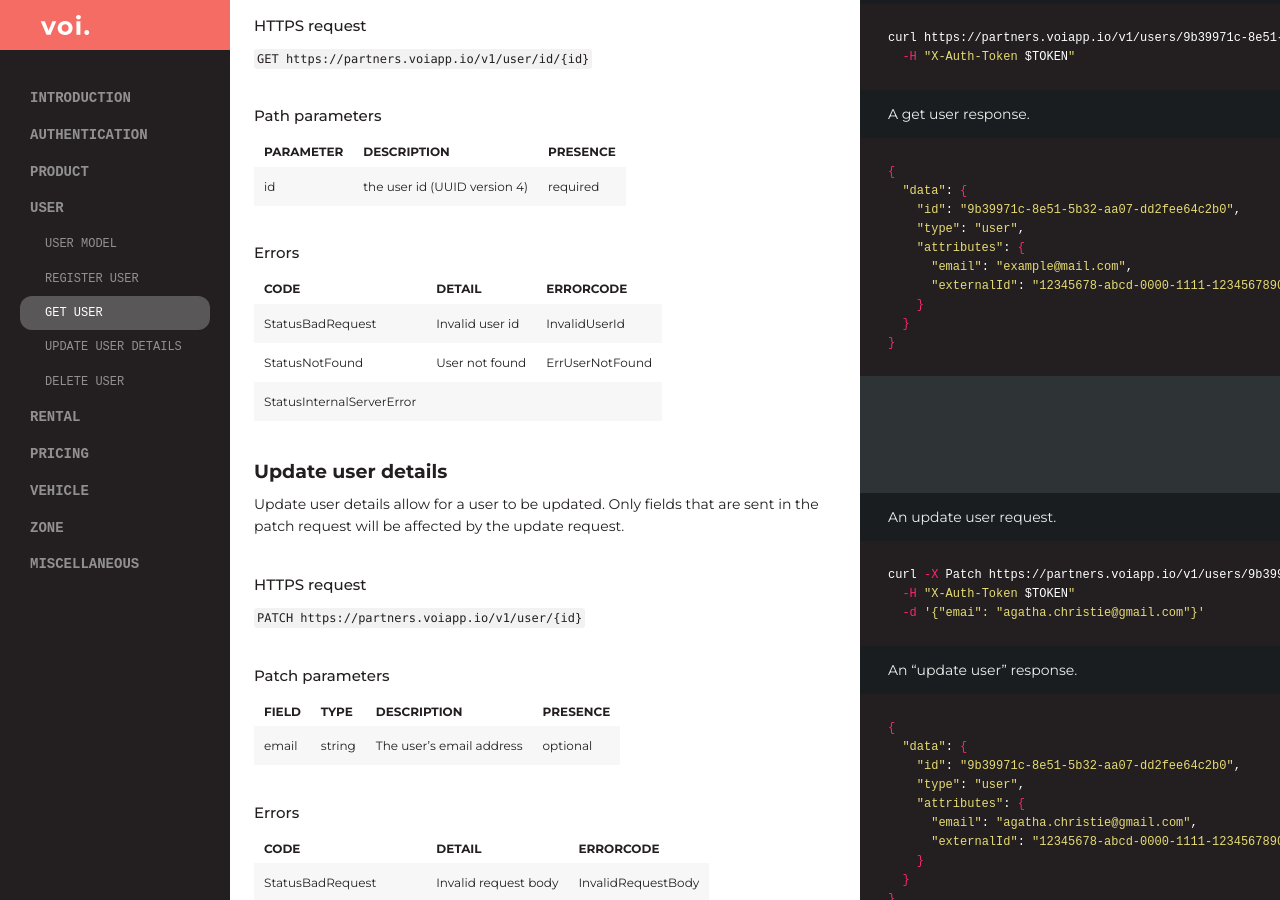
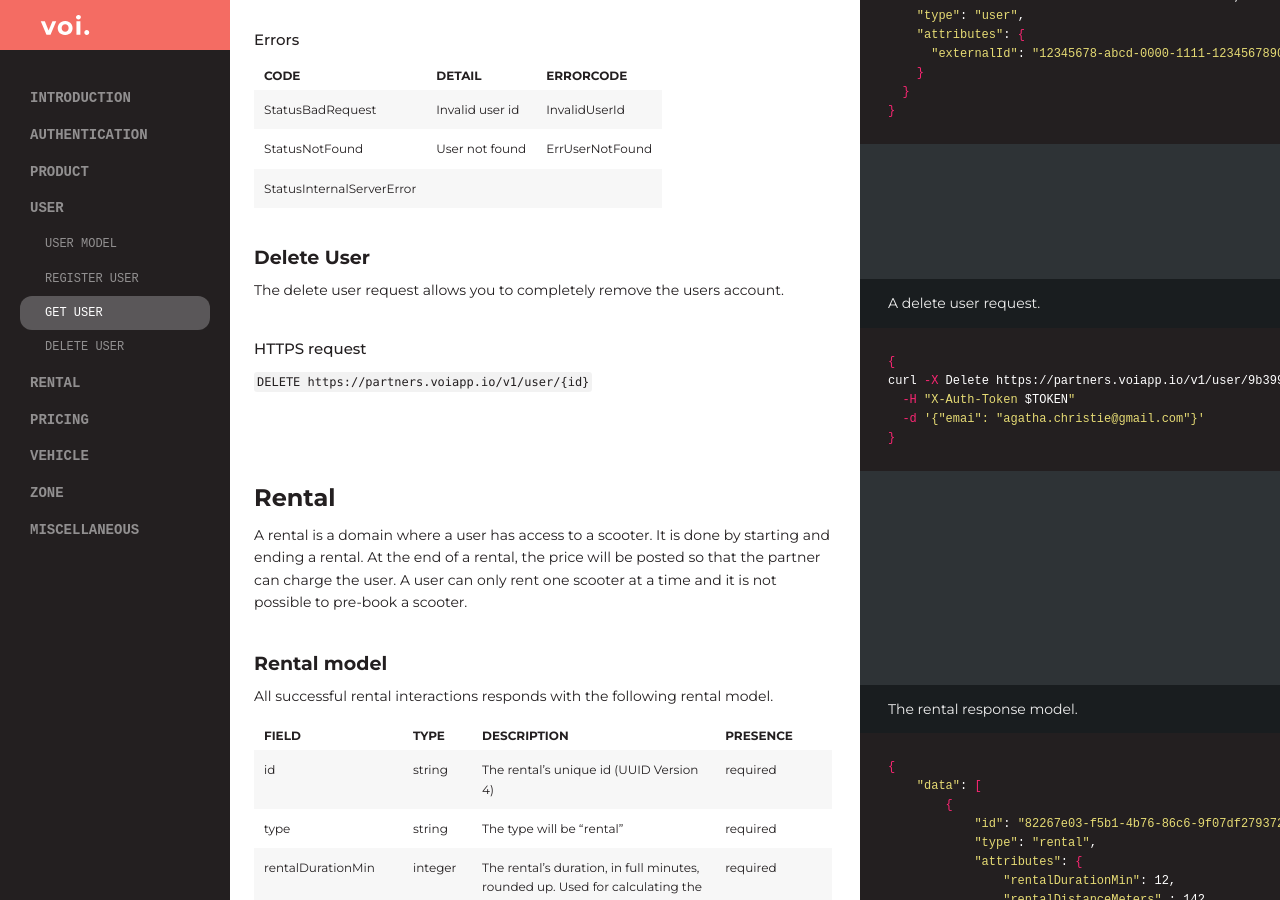
Before and after one commit to voi-api/voi-api.github.io, a Jekyll site: the page built from maas-pro.md, in a window 1280 px wide and 900 px high, scrolled down 5349 px. Built offline with Jekyll 4.4.1, drawn with Linux system fonts in a browser that asks for light colours; some web fonts are replaced; some of the changed text lies outside the part shown.

Commit message:
remove reference to email

````diff
--- a/maas-pro.md
+++ b/maas-pro.md
@@ -169,7 +169,6 @@ This section describes the possible interactions with the user domain of the API
     "id": "9b39971c-8e51-5b32-aa07-dd2fee64c2b0",
     "type": "user",
     "attributes": {
-      "email": "example@mail.com",
       "externalId": "12345678-abcd-0000-1111-1234567890ab"
     }
   }
@@ -182,7 +181,6 @@ All successful user interactions respond with the following user model.
 |-------------|--------|-------------------------------------------------------|----------|
 | id          | string | The unique id for the user (UUID Version 4)           | required |
 | type        | string | The type will be "user"                               | required |
-| email       | string | The user's email address                              | required |
 | externalId  | string | The user's id created in the API consumers own system | required |
 
 ## Register user
@@ -199,7 +197,6 @@ Register user creates a new user with a unique user id. A user is required to be
 
 | field       | type   | description                                                                                                                                                                                                   | presence |
 |-------------|--------|---------------------------------------------------------------------------------------------------------------------------------------------------------------------------------------------------------------|----------|
-| email       | string | The users' email address is used by Voi customer support to identify users when contacting Voi and to send updates of terms and conditions to users, therefore you must provide the users real email address. | required |
 | externalId  | string | The users' id created in the partner system. This is used by customer support, for debugging, and as a reference in the invoicing material.                                                                   | required |
 | productId   | string | Your products Id. [You can create products as needed](#product)                                                                                                                                               | optional |
 
@@ -209,8 +206,6 @@ Register user creates a new user with a unique user id. A user is required to be
 |---------------------------|---------------------------|---------------------------|
 | StatusBadRequest          | Invalid request body      | InvalidRequestBody        |
 | StatusBadRequest          | Empty user external id    | ErrEmptyUserExternalID    |
-| StatusBadRequest          | Empty user email id       | EmptyUserEmailID          |
-| StatusBadRequest          | Invalid user email format | ErrInvalidUserEmailID     |
 | StatusInternalServerError | Unable to register user   | ErrUserRegistrationFailed |
 | StatusInternalServerError |                           |                           |
 
@@ -233,7 +228,6 @@ curl https://partners.voiapp.io/v1/users/9b39971c-8e51-5b32-aa07-dd2fee64c2b0
     "id": "9b39971c-8e51-5b32-aa07-dd2fee64c2b0",
     "type": "user",
     "attributes": {
-      "email": "example@mail.com",
       "externalId": "12345678-abcd-0000-1111-1234567890ab"
     }
   }
@@ -259,51 +253,6 @@ Get user by user-id
 | StatusBadRequest          | Invalid user id | InvalidUserId   |
 | StatusNotFound            | User not found  | ErrUserNotFound |
 | StatusInternalServerError |                 |
-
-## Update user details
-
-> An update user request.
-
-```shell
-curl -X Patch https://partners.voiapp.io/v1/users/9b39971c-8e51-5b32-aa07-dd2fee64c2b0
-  -H "X-Auth-Token $TOKEN"
-  -d '{"emai": "agatha.christie@gmail.com"}'
-```
-
-> An "update user" response.
-
-```shell
-{
-  "data": {
-    "id": "9b39971c-8e51-5b32-aa07-dd2fee64c2b0",
-    "type": "user",
-    "attributes": {
-      "email": "agatha.christie@gmail.com",
-      "externalId": "12345678-abcd-0000-1111-1234567890ab"
-    }
-  }
-}
-```
-
-Update user details allow for a user to be updated. Only fields that are sent in the patch request will be affected by the update request.
-
-### HTTPS request
-
-`PATCH https://partners.voiapp.io/v1/user/{id}`
-
-### Patch parameters
-
-| field       | type   | description              | presence |
-|-------------|--------|--------------------------|----------|
-| email       | string | The user's email address | optional |
-
-### Errors
-
-| Code                      | Detail               | ErrorCode          |
-|---------------------------|----------------------|--------------------|
-| StatusBadRequest          | Invalid request body | InvalidRequestBody |
-| StatusNotFound            | User not found       | ErrUserNotFound    |
-| StatusInternalServerError |                      |
 
 ## Delete User
 
````
